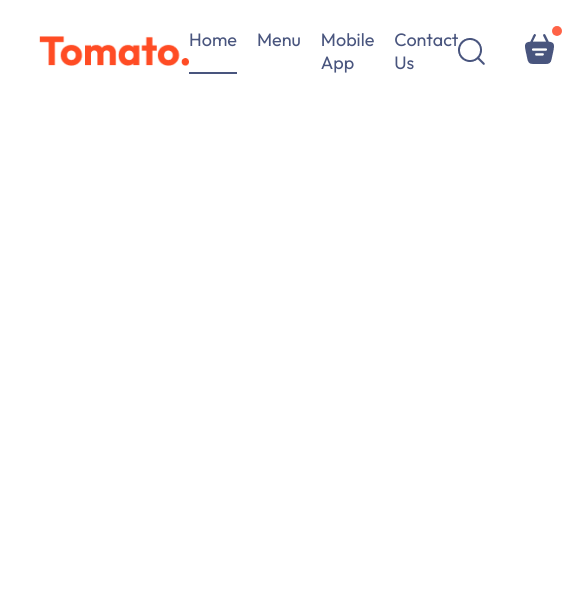
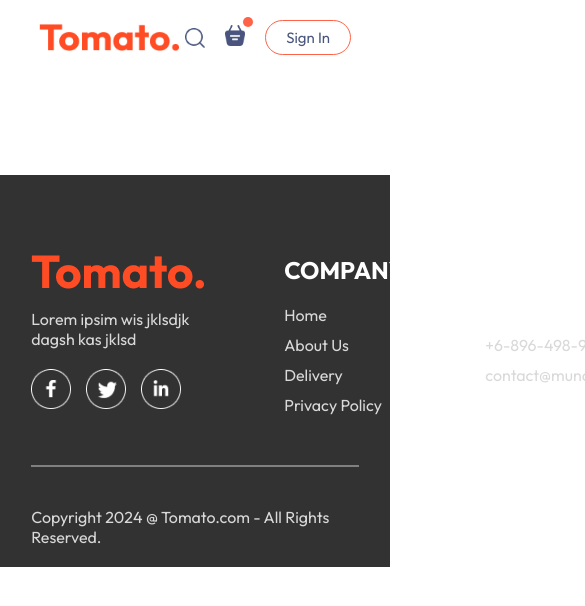
Before and after one commit to MesQue1041/Munch, a React (Vite) app in the folder frontend/: page /order in a window 390 px wide. Shown: the top 606 px of the page, 585 px wide, since content can reach past the window. Built offline with nearby package versions, Linux system fonts and the light colour scheme.

Commit message:
Home page done

```diff
--- a/frontend/src/App.jsx
+++ b/frontend/src/App.jsx
@@ -4,17 +4,22 @@
 import Home from './pages/Home/Home'
 import Cart from './pages/Cart/Cart'
 import PlaceOrder from './pages/PlaceOrder/PlaceOrder'
+import Footer from './components/Footer/Footer'
 
 const App = () => {
   return (
-    <div className='app'>
-      <Navbar/>
-      <Routes>
-        <Route path='/' element={<Home/>}></Route>
-        <Route path='/cart' element={<Cart/>}></Route>
-        <Route path='/order' element={<PlaceOrder/>}></Route>
-      </Routes>
-    </div>
+    <>
+      <div className='app'>
+        <Navbar />
+        <Routes>
+          <Route path='/' element={<Home />}></Route>
+          <Route path='/cart' element={<Cart />}></Route>
+          <Route path='/order' element={<PlaceOrder />}></Route>
+        </Routes>
+      </div>
+      <Footer />
+    </>
+
   )
 }
 
--- /dev/null
+++ b/frontend/src/components/AppDownload/AppDownload.css
@@ -0,0 +1,22 @@
+.app-download{
+    margin: auto auto;
+    margin-top: 100px;
+    font-size: max(3vW,20px);
+    text-align: center;
+    font-weight: 500;
+}
+.app-download-platforms{
+    display: flex;
+    justify-content: center;
+    gap: max(2vw,10px);
+    margin-top: 40px;
+}
+.app-download-platforms img{
+    width: max(30vw,120px);
+    max-width: 180px;
+    transition: 0.5s;
+    cursor: pointer;
+}
+.app-download-platforms img:hover{
+    transform: scale(1.05);
+}
--- /dev/null
+++ b/frontend/src/components/AppDownload/AppDownload.jsx
@@ -0,0 +1,18 @@
+import React from 'react'
+import './AppDownload.css'
+import { assets } from '../../assets/assets'
+
+const AppDownload = () => {
+  return (
+    <div className='app-download' id='app-download'>
+        <p>For Better Experience Download <br /> Tomato App</p>
+        <div className="app-download-platforms">
+            <img src={assets.play_store} alt="" />
+            <img src={assets.app_store} alt="" />
+        </div>
+
+    </div>
+  )
+}
+
+export default AppDownload
--- a/frontend/src/components/FoodDisplay/FoodDisplay.jsx
+++ b/frontend/src/components/FoodDisplay/FoodDisplay.jsx
@@ -13,7 +13,9 @@
         <h2>Top dishes near you</h2>
         <div className="food-display-list">
             {food_list.map((item,index)=>{
-                return <FoodItem key={index} id={item._id} name={item.name} description={item.description} price={item.price} image={item.image} />
+                if (category==="All" || category===item.category) {
+                    return <FoodItem key={index} id={item._id} name={item.name} description={item.description} price={item.price} image={item.image} />
+                }
 
             })}
         </div>
--- a/frontend/src/components/FoodItem/FoodItem.jsx
+++ b/frontend/src/components/FoodItem/FoodItem.jsx
@@ -1,28 +1,29 @@
-import {React, useState} from 'react'
+import {React, useContext} from 'react'
 import './FoodItem.css'
 import { assets } from '../../assets/assets'
+import { StoreContext } from '../../context/StoreContext'
 
 const FoodItem = ({id, name, price, description, image}) => {
 
-    const [itemCount, setItemCount] = useState(0)
+    const {cartItems,addToCart,removeFromCart} = useContext(StoreContext);
 
   return (
     <div className='food-item'>
         <div className="food-item-img-container">
             <img className='food-item-image' src={image} alt="" />
             {
-                !itemCount
+                !cartItems[id]
                 ?<img className='add' onClick={()=>{
-                    setItemCount(prev=>prev+1)
+                    addToCart(id)
                 }} src={assets.add_icon_white} alt='' />
                 :<div className='food-item-counter'>
                     <img onClick={()=>{
-                        setItemCount(prev=>prev-1)
+                        removeFromCart(id)
                     }} src={assets.remove_icon_red} alt="" />
-                    <p>{itemCount}</p>
+                    <p>{cartItems[id]}</p>
                     <img onClick={()=>{
-                        setItemCount(prev=>prev+1)
-                    }} src={assets.add_icon_green} alt="" />
+                        addToCart(id)
+                    } } src={assets.add_icon_green} alt="" />
 
                     </div>
             }
--- /dev/null
+++ b/frontend/src/components/Footer/Footer.css
@@ -0,0 +1,42 @@
+.footer{
+    color: #d9d9d9;
+    background-color: #323232;
+    display: flex;
+    flex-direction: column;
+    align-items: center;
+    gap: 20px;
+    padding: 20px 8vw;
+    padding-top: 80px;
+    margin-top: 100px;
+}
+.footer-content{
+    width: 100%;
+    display: grid;
+    grid-template-columns: 2fr 1fr 1fr;
+    gap: 80px;
+}
+.footer-content-left , .footer-content-right, .footer-content-center {
+    display: flex;
+    flex-direction: column;
+    align-items: start;
+    gap: 20px;
+}
+.footer-content-left li, .footer-content-right li, .footer-content-center li{
+    list-style: none;
+    margin-bottom: 10px;
+    cursor: pointer;
+}
+.footer-content-right h2, .footer-content-center h2{
+    color: white;
+}
+.footer-social-icons img{
+    width: 40px;
+    margin-right: 15px;
+}
+.footer hr{
+    width: 100%;
+    height: 2px;
+    margin: 20px 0;
+    background-color: grey;
+    border: none;
+}
--- /dev/null
+++ b/frontend/src/components/Footer/Footer.jsx
@@ -0,0 +1,50 @@
+import React from 'react'
+import './Footer.css'
+import { assets } from '../../assets/assets'
+
+const Footer = () => {
+  return (
+    <div className='footer' id='footer'>
+        <div className="footer-content">
+
+            <div className="footer-content-left">
+                <img src={assets.logo} alt="" />
+                <p>Lorem ipsim wis jklsdjk dagsh kas jklsd</p>
+                <div className="footer-social-icons">
+                    <img src={assets.facebook_icon} alt="" />
+                    <img src={assets.twitter_icon} alt="" />
+                    <img src={assets.linkedin_icon} alt="" />
+                </div>
+            </div>
+
+            <div className="footer-content-center">
+                <h2>COMPANY</h2>
+                <ul>
+                    <li>Home</li>
+                    <li>About Us</li>
+                    <li>Delivery</li>
+                    <li>Privacy Policy</li>
+                </ul>
+            </div>
+
+            <div className="footer-content-right">
+                <h2>GET IN TOUCH</h2>
+                <ul>
+                    <li>+6-896-498-9826</li>
+                    <li>contact@munch.com</li>
+                </ul>
+
+            </div>
+
+        </div>
+        <hr />
+        <p className="footer-copyright">
+            Copyright 2024 @ Tomato.com - All Rights Reserved.
+        </p>
+
+
+    </div>
+  )
+}
+
+export default Footer
--- a/frontend/src/components/Navbar/Navbar.css
+++ b/frontend/src/components/Navbar/Navbar.css
@@ -63,3 +63,49 @@
     top: -8px;
     right: -8px;
 }
+
+@media (max-width:1050px) {
+  .navbar .logo{
+    width: 140px;
+  }
+  .navbar-menu{
+    gap: 20px;
+    font-size: 17px;
+  }
+  .navbar-right{
+    gap: 30px;
+  }
+  .navbar-right img{
+    width: 22px;
+  }
+  .navbar-right button{
+    padding: 8px 25px;
+  }
+}
+
+@media (max-width:900px) {
+  .navbar .logo{
+    width: 120;
+  }
+  .navbar-menu{
+    gap: 15px;
+    font-size: 16px;
+  }
+  .navbar-right{
+    gap: 20px;
+  }
+  .navbar-right img{
+    width: 20px;
+  }
+  .navbar-right button{
+    padding: 7px 20px;
+    font-size: 15px;
+  }
+}
+
+@media (max-width:750px) {
+  .navbar-menu{
+   display: none;
+  }
+
+}
--- a/frontend/src/context/StoreContext.jsx
+++ b/frontend/src/context/StoreContext.jsx
@@ -1,4 +1,4 @@
-import { createContext, useState } from "react";
+import { createContext, useEffect, useState } from "react";
 import { food_list } from "../assets/assets";
 
 
@@ -15,11 +15,22 @@
         else {
             setCartItems((prev)=>({...prev,[itemId]:prev[itemId]+1}))
         }
-
     }
 
+    const removeFromCart = (itemId) => {
+        setCartItems((prev)=>({...prev,[itemId]:prev[itemId]-1}))
+    }
+
+    useEffect(()=> {
+        console.log(cartItems);
+    },[cartItems])
+
     const contextValue = {
-        food_list
+        food_list,
+        cartItems,
+        setCartItems,
+        addToCart,
+        removeFromCart
     }
     return(
         <StoreContext.Provider value={contextValue}>
--- a/frontend/src/pages/Home/Home.jsx
+++ b/frontend/src/pages/Home/Home.jsx
@@ -3,6 +3,7 @@
 import Header from '../../components/Header/Header'
 import ExploreMenu from '../../components/ExploreMenu/ExploreMenu'
 import FoodDisplay from '../../components/FoodDisplay/FoodDisplay'
+import AppDownload from '../../components/AppDownload/AppDownload'
 
 const Home = () => {
 
@@ -13,6 +14,7 @@
         <Header/>
         <ExploreMenu category={category} setCategory={setCategory}/>
         <FoodDisplay category={category}/>
+        <AppDownload />
     </div>
   )
 }
```
